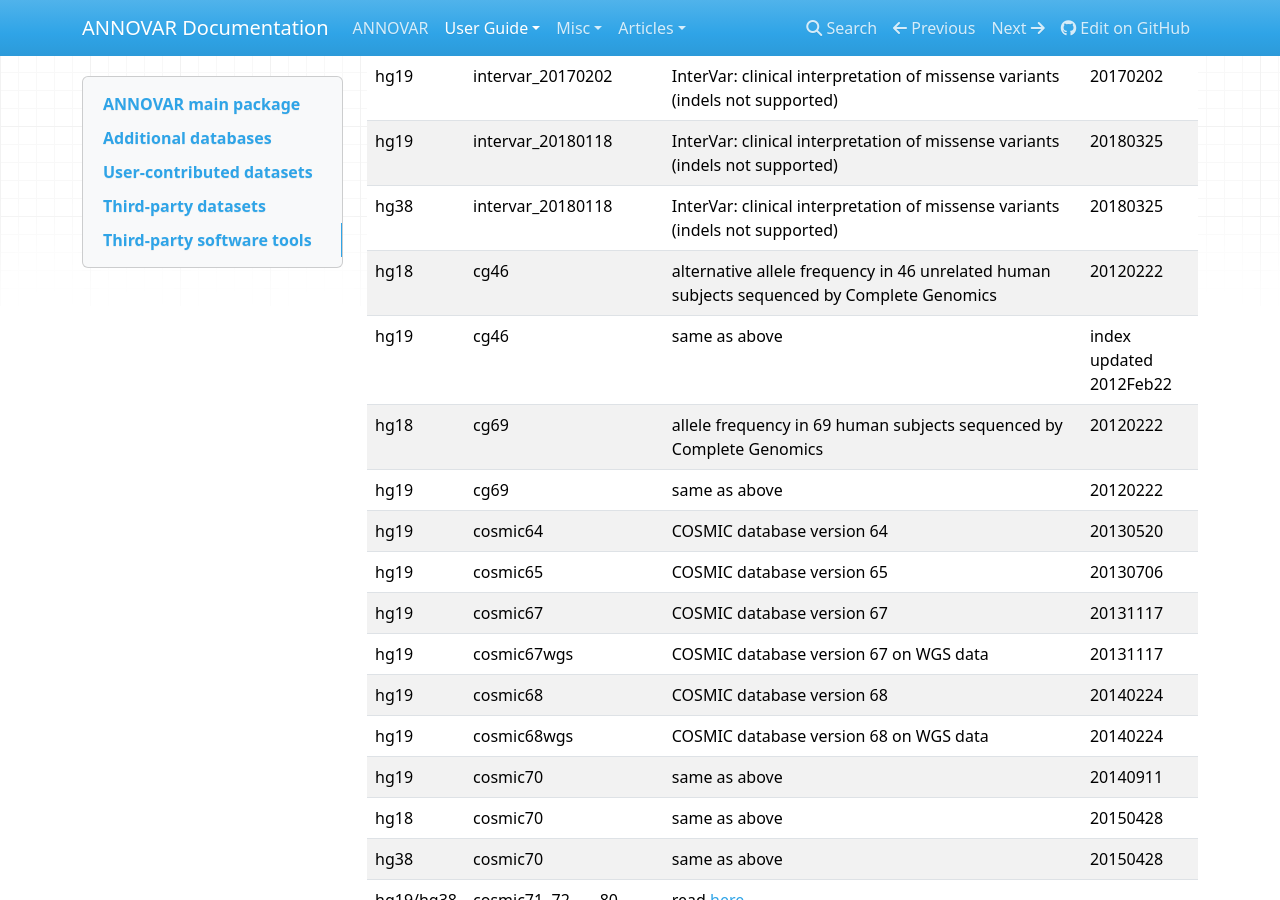
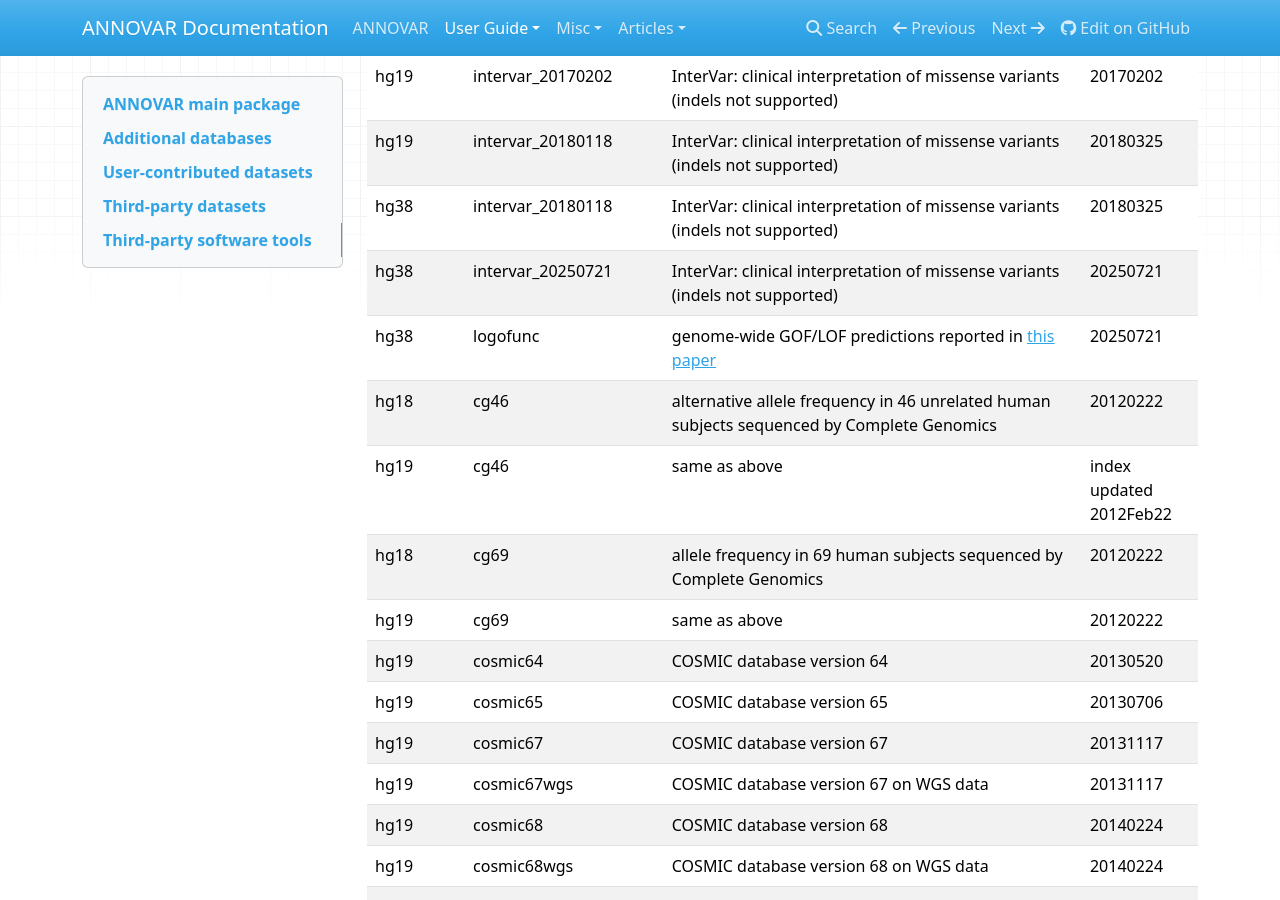
Before and after one commit to WGLab/doc-ANNOVAR, an MkDocs documentation site: the page built from docs/user-guide/download.md, in a window 1280 px wide and 900 px high, scrolled down 4173 px. Built offline with MkDocs 1.6.1, drawn with Linux system fonts in a browser that asks for light colours; nearby versions of some CDN libraries; comment, search, counter and statistics services are not loaded.

Commit message:
Update download.md

```diff
--- a/docs/user-guide/download.md
+++ b/docs/user-guide/download.md
@@ -89,6 +89,8 @@ NOTE: several whole-genome databases (cadd, cadd13, fathmm, dann, eigen, gerp++,
 | hg19 | intervar_20170202 | InterVar: clinical interpretation of missense variants (indels not supported)| 20170202 |
 | hg19 | intervar_20180118 | InterVar: clinical interpretation of missense variants (indels not supported) | 20180325 |
 | hg38 | intervar_20180118 | InterVar: clinical interpretation of missense variants (indels not supported)| 20180325 |
+| hg38 | intervar_20250721 | InterVar: clinical interpretation of missense variants (indels not supported)| 20250721 |
+| hg38 | logofunc | genome-wide GOF/LOF predictions reported in [this paper](https://genomemedicine.biomedcentral.com/articles/10.1186/s13073-023-01261-9)| 20250721 |
 | hg18 | cg46 | alternative allele frequency in 46 unrelated human subjects sequenced by Complete Genomics | 20120222 |
 | hg19 | cg46 | same as above | index updated 2012Feb22 |
 | hg18 | cg69 | allele frequency in 69 human subjects sequenced by Complete Genomics | 20120222 |
```
